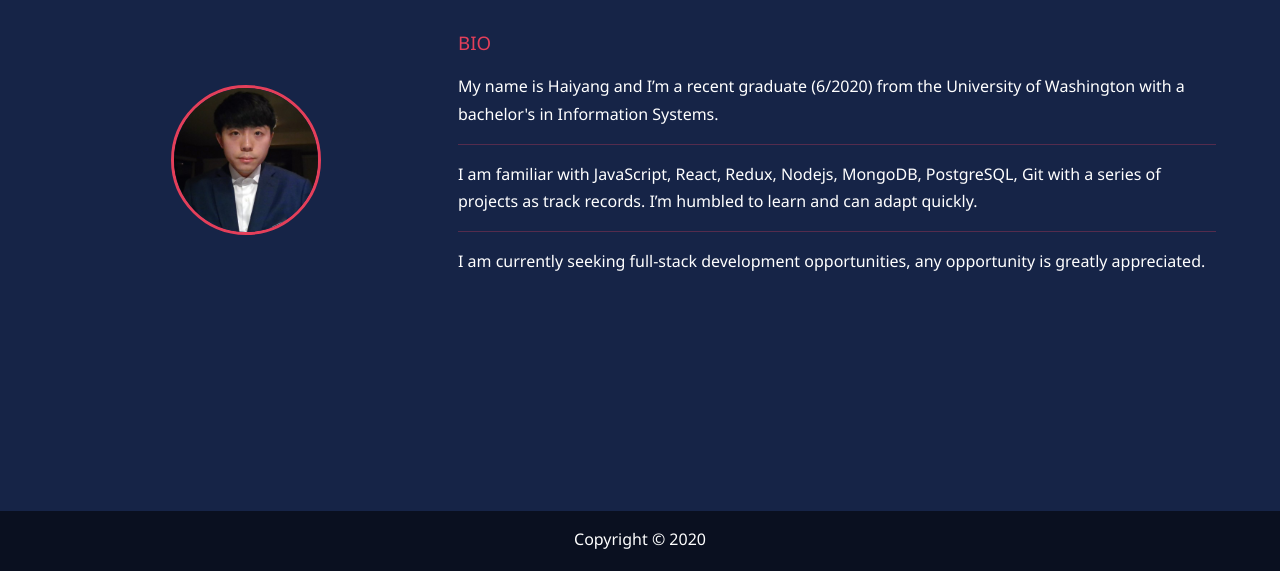
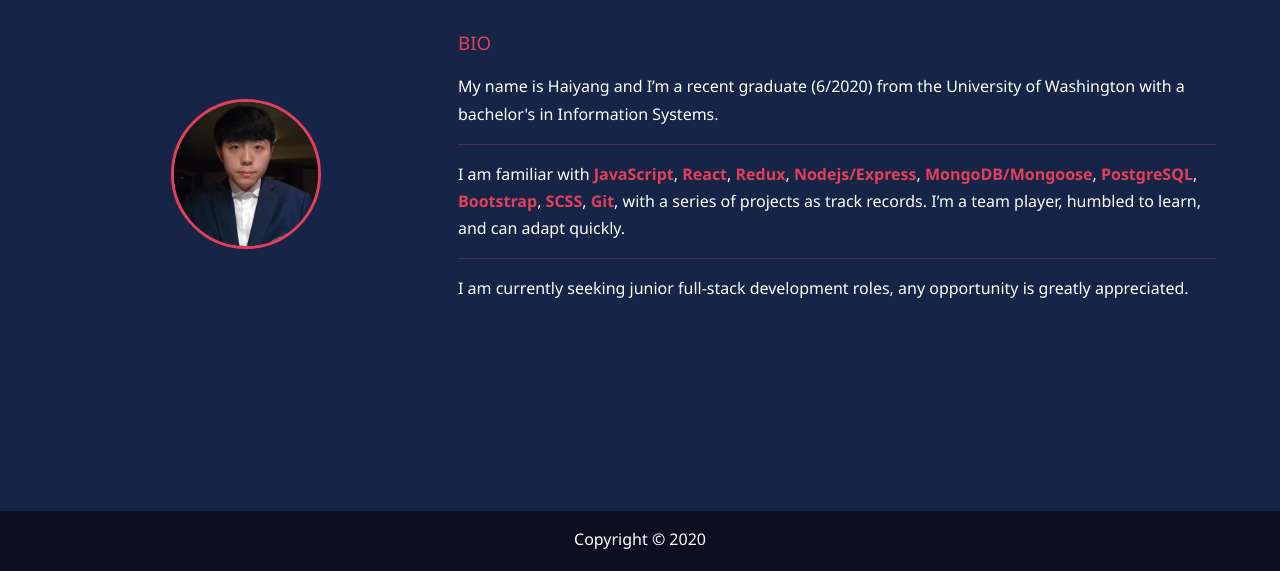
Before and after one commit to hyhong-code/portfolio, a website: page dist/about.html in a window 1280 px wide. Shown: the part 229-800 px from the top of the page. Drawn offline with Linux system fonts and the light colour scheme.

Commit message:
Update about info

```diff
--- a/scss/main.scss
+++ b/scss/main.scss
@@ -91,6 +91,10 @@ main {
     "job1 job2 job3";
 
   grid-template-columns: repeat(3, 1fr);
+
+  strong {
+    color: $secondary-color;
+  }
 
   .bio-image {
     grid-area: bioimage;
```
Also changed, not shown: dist/about.html, dist/css/main.css, dist/img/project0.png.
